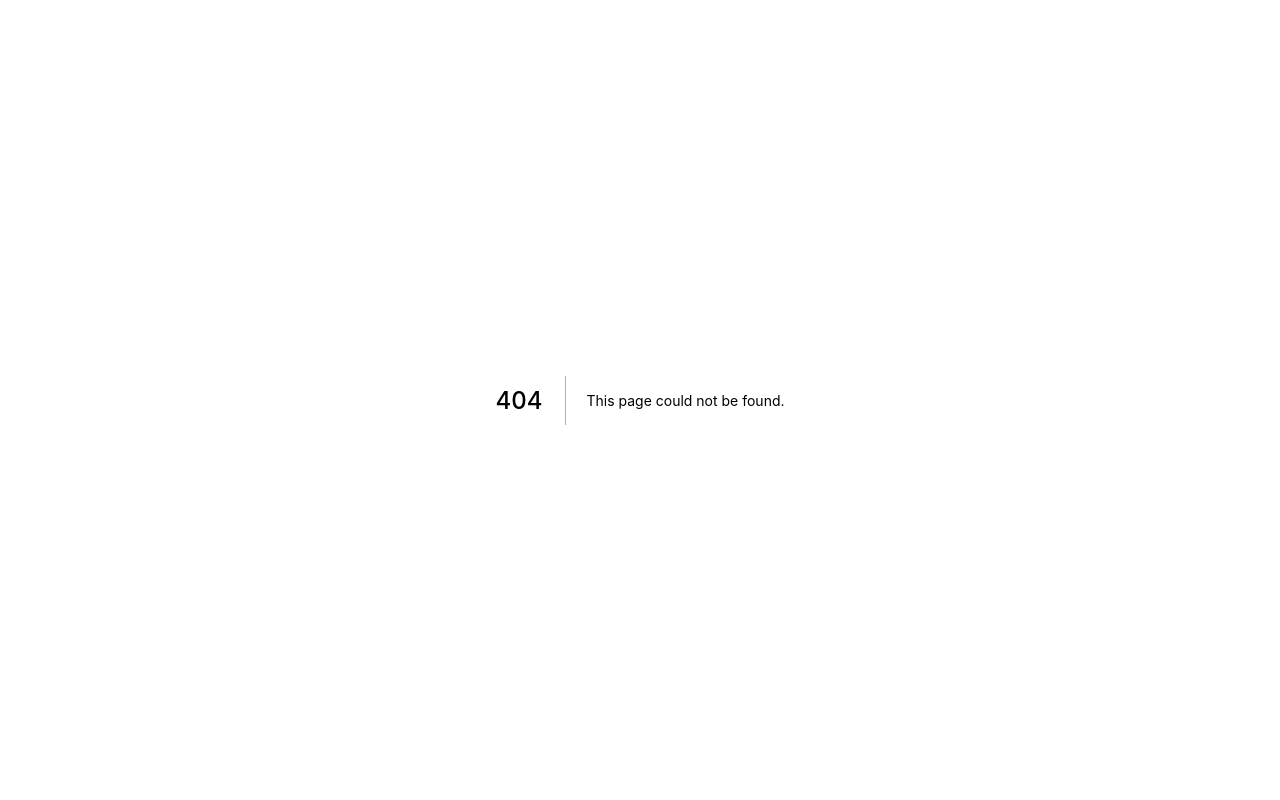
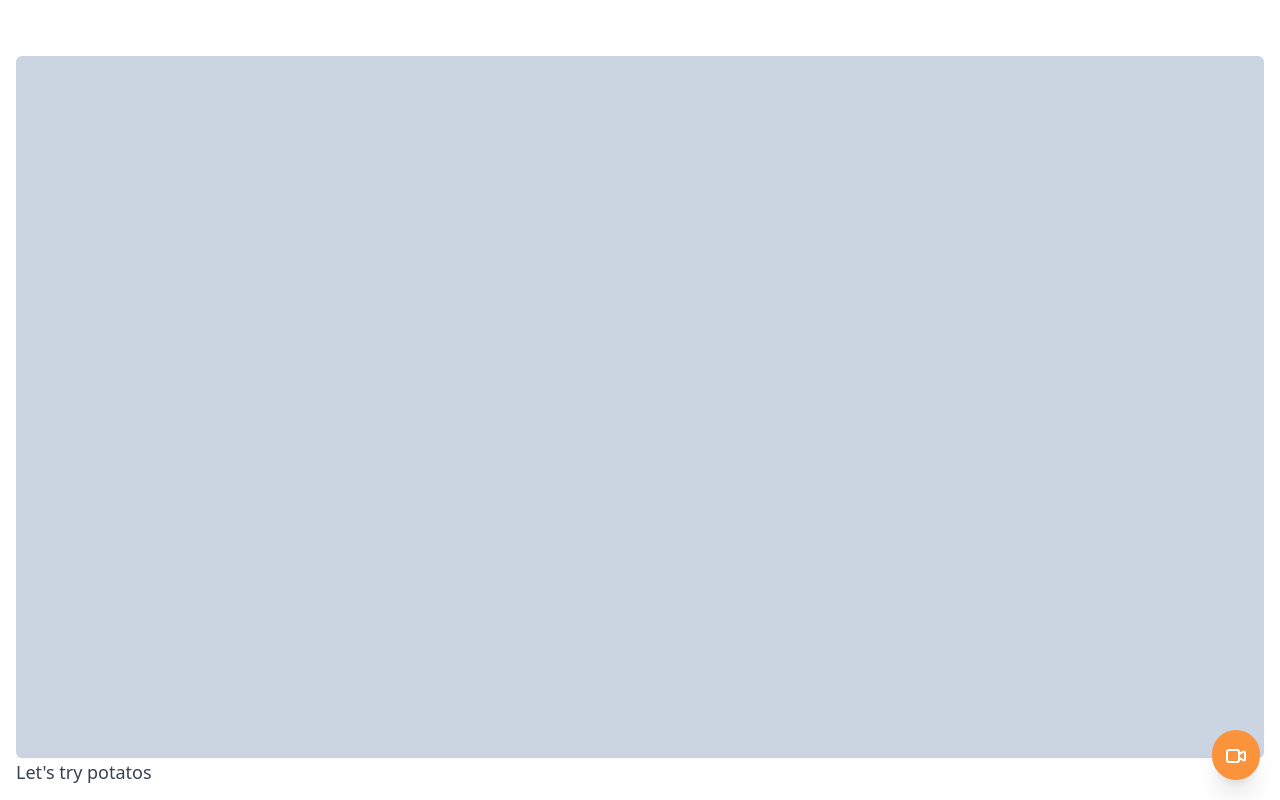
Before and after one commit to FRONT-JB/nextjs-market, a Next.js app: page /live in a window 1280 px wide. Before the commit this address had no page. Shown: the top 800 px of the page. Built offline with nearby package versions, Linux system fonts and the light colour scheme.

Commit message:
Streams (5.13) : Setup Streams Page

```diff
--- /dev/null
+++ b/pages/live.tsx
@@ -0,0 +1,37 @@
+import type { NextPage } from 'next';
+
+const Live: NextPage = () => {
+  return (
+    <div className='py-10 space-y-4 divide-y-2'>
+      {[1, 2, 3, 4, 5].map((_, i) => (
+        <div key={i} className='px-4 pt-4 '>
+          <div className='w-full rounded-md shadow-sm bg-slate-300 aspect-video' />
+          <b className='mt-2 text-lg font-medium text-gray-700'>
+            Let&apos;s try potatos
+          </b>
+        </div>
+      ))}
+      <button
+        type='button'
+        className='fixed p-3 text-white transition-all bg-orange-400 border-transparent rounded-full shadow-xl cursor-pointer bottom-5 right-5 hover:bg-orange-500'
+      >
+        <svg
+          xmlns='http://www.w3.org/2000/svg'
+          className='w-6 h-6'
+          fill='none'
+          viewBox='0 0 24 24'
+          stroke='currentColor'
+        >
+          <path
+            strokeLinecap='round'
+            strokeLinejoin='round'
+            strokeWidth='2'
+            d='M15 10l4.553-2.276A1 1 0 0121 8.618v6.764a1 1 0 01-1.447.894L15 14M5 18h8a2 2 0 002-2V8a2 2 0 00-2-2H5a2 2 0 00-2 2v8a2 2 0 002 2z'
+          />
+        </svg>
+      </button>
+    </div>
+  );
+};
+
+export default Live;
```
